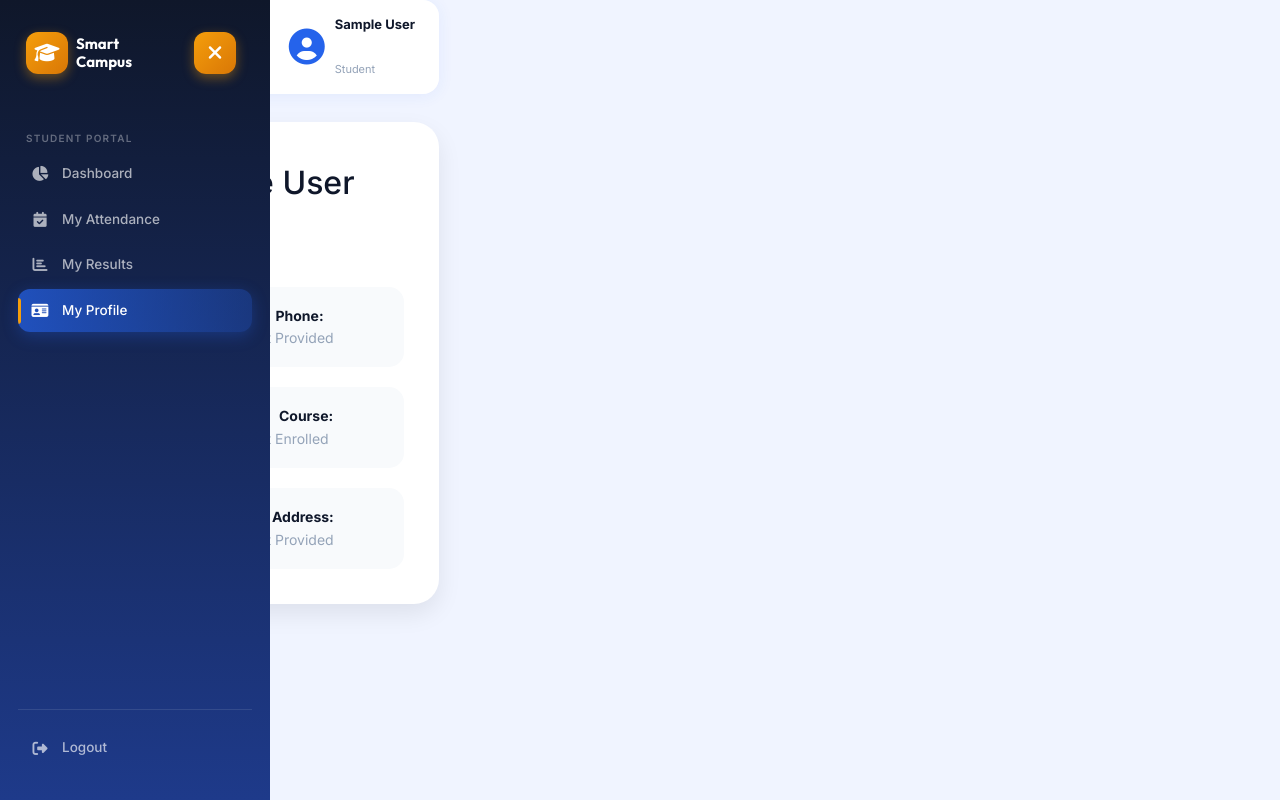
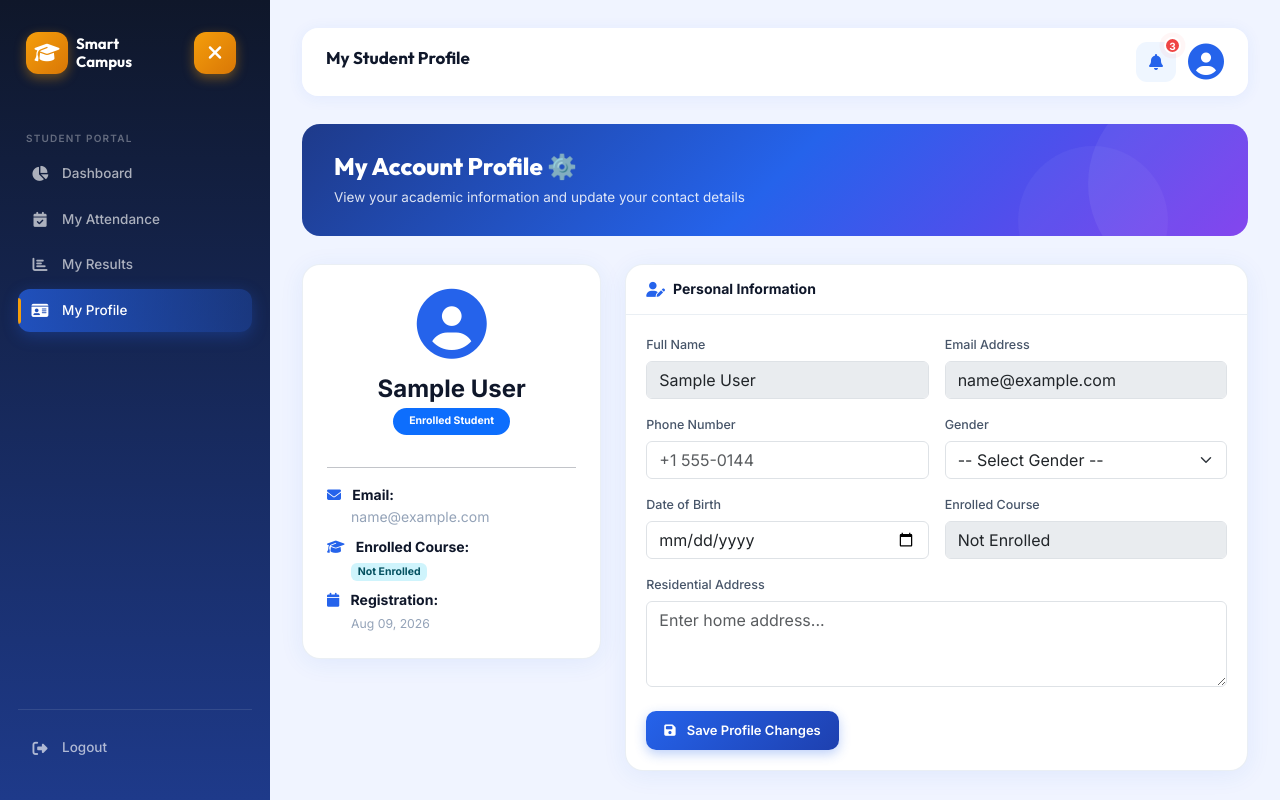
Before and after one commit to AditiG-art/crm_education, a PHP site: page /student/profile.php in a window 1280 px wide. Run offline with PHP 8.4, Linux system fonts and the light colour scheme; the visitor is signed in with stand-in values (Sample User, id 1); data that the repository does not hold is empty.

Commit message:
fix: Eliminate blank center gap and double offset in page layout by updating wrapper display and main container rules

```diff
--- a/assets/css/dashboard.css
+++ b/assets/css/dashboard.css
@@ -175,15 +175,16 @@ img { max-width: 100%; }
 /* ══════════════════════════════════════════════════
    MAIN CONTENT WRAPPER
 ══════════════════════════════════════════════════ */
-.main {
+.main, .main-content {
   margin-left: var(--sidebar-width);
+  width: calc(100% - var(--sidebar-width));
   min-height: 100vh;
   padding: 28px 32px;
   background: var(--body-bg);
   transition: var(--transition);
 }
 
-.wrapper { display: flex; min-height: 100vh; }
+.wrapper { display: block; width: 100%; min-height: 100vh; }
 
 /* ══════════════════════════════════════════════════
    TOPBAR
@@ -1039,7 +1040,7 @@ img { max-width: 100%; }
     --sidebar-width: 270px;
   }
 
-  .main {
+  .main, .main-content {
     margin-left: 0 !important;
     padding: 16px 14px !important;
     width: 100% !important;
--- a/student/profile.php
+++ b/student/profile.php
@@ -1,37 +1,21 @@
 <?php
-
 session_start();
-
 include "../config/db.php";
 
-
-if(!isset($_SESSION['user']) || $_SESSION['role']!="student")
-{
+if(!isset($_SESSION['user']) || $_SESSION['role'] != "student") {
     header("Location:../login.php");
     exit();
 }
 
-
-
 $email = $_SESSION['email'];
-
-
+$msg = "";
+$error = "";
 
 // Fetch Student Data
-
-$query = mysqli_query(
-$conn,
-"SELECT * FROM students WHERE email='$email'"
-);
-
-
-
+$query = mysqli_query($conn, "SELECT * FROM students WHERE email='".mysqli_real_escape_string($conn, $email)."'");
 $student = mysqli_fetch_assoc($query);
 
-
-
-if(!$student)
-{
+if(!$student) {
     $name_esc = mysqli_real_escape_string($conn, $_SESSION['user'] ?? 'Student');
     $email_esc = mysqli_real_escape_string($conn, $email);
     mysqli_query($conn, "INSERT INTO students (full_name, email, phone, gender, date_of_birth, course, address) VALUES ('$name_esc', '$email_esc', '', '', NULL, '', '')");
@@ -39,335 +23,129 @@ if(!$student)
     $student = mysqli_fetch_assoc($query);
 }
 
+// Handle Profile Update POST
+if($_SERVER['REQUEST_METHOD'] === 'POST' && isset($_POST['update_profile'])) {
+    $phone = trim($_POST['phone'] ?? '');
+    $gender = trim($_POST['gender'] ?? '');
+    $dob = !empty($_POST['date_of_birth']) ? $_POST['date_of_birth'] : NULL;
+    $address = trim($_POST['address'] ?? '');
 
+    $upd = $conn->prepare("UPDATE students SET phone = ?, gender = ?, date_of_birth = ?, address = ? WHERE email = ?");
+    $upd->bind_param("sssss", $phone, $gender, $dob, $address, $email);
+    if($upd->execute()) {
+        $msg = "Profile updated successfully!";
+        $student['phone'] = $phone;
+        $student['gender'] = $gender;
+        $student['date_of_birth'] = $dob;
+        $student['address'] = $address;
+    } else {
+        $error = "Failed to update profile. Please try again.";
+    }
+}
 ?>
+<!DOCTYPE html>
+<html lang="en">
+<head>
+<meta charset="UTF-8">
+<meta name="viewport" content="width=device-width, initial-scale=1.0">
+<title>My Profile | Student Portal</title>
+<link href="https://cdn.jsdelivr.net/npm/bootstrap@5.3.3/dist/css/bootstrap.min.css" rel="stylesheet">
+<link rel="stylesheet" href="https://cdnjs.cloudflare.com/ajax/libs/font-awesome/6.5.2/css/all.min.css">
+<link rel="stylesheet" href="../assets/css/dashboard.css?v=5.0">
+</head>
+<body>
+<?php include "../includes/sidebar.php"; ?>
+<div class="main">
+<?php $pageTitle = "My Student Profile"; include "../includes/topbar.php"; ?>
 
+<div class="page-header">
+    <h1>My Account Profile ⚙️</h1>
+    <p>View your academic information and update your contact details</p>
+</div>
 
-<!DOCTYPE html>
+<?php if(!empty($msg)): ?>
+    <div class="alert alert-success alert-dismissible fade show rounded-3 mb-4" role="alert">
+        <i class="fa-solid fa-circle-check me-2"></i> <?= htmlspecialchars($msg) ?>
+        <button type="button" class="btn-close" data-bs-dismiss="alert"></button>
+    </div>
+<?php endif; ?>
+<?php if(!empty($error)): ?>
+    <div class="alert alert-danger alert-dismissible fade show rounded-3 mb-4" role="alert">
+        <i class="fa-solid fa-circle-exclamation me-2"></i> <?= htmlspecialchars($error) ?>
+        <button type="button" class="btn-close" data-bs-dismiss="alert"></button>
+    </div>
+<?php endif; ?>
 
-<html>
+<div class="row g-4">
+    <!-- Left Summary Card -->
+    <div class="col-md-4">
+        <div class="crm-card text-center p-4">
+            <div class="mb-3">
+                <i class="fa-solid fa-circle-user fa-5x text-primary"></i>
+            </div>
+            <h4 class="mb-1 fw-bold"><?= htmlspecialchars($student['full_name']) ?></h4>
+            <span class="badge bg-primary px-3 py-2 rounded-pill mb-3">Enrolled Student</span>
+            <hr>
+            <div class="text-start">
+                <p class="mb-2"><strong><i class="fa-solid fa-envelope me-2 text-primary"></i> Email:</strong> <br><span class="text-muted ms-4"><?= htmlspecialchars($student['email']) ?></span></p>
+                <p class="mb-2"><strong><i class="fa-solid fa-graduation-cap me-2 text-primary"></i> Enrolled Course:</strong> <br><span class="badge bg-info-subtle text-info-emphasis ms-4"><?= htmlspecialchars($student['course'] ?: 'Not Enrolled') ?></span></p>
+                <p class="mb-0"><strong><i class="fa-solid fa-calendar me-2 text-primary"></i> Registration:</strong> <br><small class="text-muted ms-4"><?= isset($student['created_at']) ? date('M d, Y', strtotime($student['created_at'])) : 'Active' ?></small></p>
+            </div>
+        </div>
+    </div>
 
-<head>
-
-<title>My Profile | Student Panel</title>
-
-
-<link href="https://cdn.jsdelivr.net/npm/bootstrap@5.3.3/dist/css/bootstrap.min.css" rel="stylesheet">
-
-
-<link rel="stylesheet" href="https://cdnjs.cloudflare.com/ajax/libs/font-awesome/6.5.2/css/all.min.css">
-
-
-<link rel="stylesheet" href="../assets/css/dashboard.css?v=5.0">
-
-
-
-<style>
-
-
-.profile-card{
-
-background:white;
-
-padding:35px;
-
-border-radius:25px;
-
-box-shadow:0 10px 25px rgba(0,0,0,.08);
-
-}
-
-
-.profile-header{
-
-display:flex;
-
-align-items:center;
-
-gap:25px;
-
-margin-bottom:30px;
-
-}
-
-
-
-.profile-icon{
-
-height:100px;
-
-width:100px;
-
-border-radius:50%;
-
-background:linear-gradient(135deg,#2563eb,#7c3aed);
-
-display:flex;
-
-align-items:center;
-
-justify-content:center;
-
-color:white;
-
-font-size:45px;
-
-}
-
-
-
-.info-box{
-
-display:grid;
-
-grid-template-columns:repeat(2,1fr);
-
-gap:20px;
-
-}
-
-
-
-.info-item{
-
-background:#f8fafc;
-
-padding:18px;
-
-border-radius:15px;
-
-}
-
-
-.info-item i{
-
-color:#2563eb;
-
-margin-right:10px;
-
-}
-
-
-
-@media(max-width:700px){
-
-.info-box{
-
-grid-template-columns:1fr;
-
-}
-
-}
-
-
-</style>
-
-
-</head>
-
-
-<body>
-
-
-<div class="wrapper">
-
-
-<?php include "../includes/sidebar.php"; ?>
-
-
-
-<div class="main-content">
-
-
-
-<div class="topbar">
-
-
-<h3>
-My Profile
-</h3>
-
-
-
-<div class="profile">
-
-
-<i class="fa-solid fa-user-circle fa-2x"></i>
-
-
-<div>
-
-<strong>
-<?php echo $student['full_name']; ?>
-</strong>
-
-<br>
-
-<small>
-Student
-</small>
-
+    <!-- Right Profile Edit Form -->
+    <div class="col-md-8">
+        <div class="crm-card">
+            <div class="crm-card-header">
+                <h4><i class="fa-solid fa-user-pen"></i> Personal Information</h4>
+            </div>
+            <div class="crm-card-body">
+                <form action="profile.php" method="POST">
+                    <div class="row g-3">
+                        <div class="col-md-6">
+                            <label class="form-label fw-medium">Full Name</label>
+                            <input type="text" class="form-control" value="<?= htmlspecialchars($student['full_name']) ?>" disabled>
+                        </div>
+                        <div class="col-md-6">
+                            <label class="form-label fw-medium">Email Address</label>
+                            <input type="email" class="form-control" value="<?= htmlspecialchars($student['email']) ?>" disabled>
+                        </div>
+                        <div class="col-md-6">
+                            <label class="form-label fw-medium">Phone Number</label>
+                            <input type="text" name="phone" class="form-control" placeholder="+1 555-0144" value="<?= htmlspecialchars($student['phone'] ?? '') ?>">
+                        </div>
+                        <div class="col-md-6">
+                            <label class="form-label fw-medium">Gender</label>
+                            <select name="gender" class="form-select">
+                                <option value="" <?= empty($student['gender']) ? 'selected' : '' ?>>-- Select Gender --</option>
+                                <option value="Male" <?= ($student['gender'] ?? '') === 'Male' ? 'selected' : '' ?>>Male</option>
+                                <option value="Female" <?= ($student['gender'] ?? '') === 'Female' ? 'selected' : '' ?>>Female</option>
+                                <option value="Other" <?= ($student['gender'] ?? '') === 'Other' ? 'selected' : '' ?>>Other</option>
+                            </select>
+                        </div>
+                        <div class="col-md-6">
+                            <label class="form-label fw-medium">Date of Birth</label>
+                            <input type="date" name="date_of_birth" class="form-control" value="<?= htmlspecialchars($student['date_of_birth'] ?? '') ?>">
+                        </div>
+                        <div class="col-md-6">
+                            <label class="form-label fw-medium">Enrolled Course</label>
+                            <input type="text" class="form-control" value="<?= htmlspecialchars($student['course'] ?: 'Not Enrolled') ?>" disabled>
+                        </div>
+                        <div class="col-md-12">
+                            <label class="form-label fw-medium">Residential Address</label>
+                            <textarea name="address" class="form-control" rows="3" placeholder="Enter home address..."><?= htmlspecialchars($student['address'] ?? '') ?></textarea>
+                        </div>
+                    </div>
+                    <button type="submit" name="update_profile" class="btn-crm-primary mt-4">
+                        <i class="fa-solid fa-floppy-disk me-1"></i> Save Profile Changes
+                    </button>
+                </form>
+            </div>
+        </div>
+    </div>
+</div>
 
 </div>
-
-
-</div>
-
-
-</div>
-
-
-
-
-
-<div class="profile-card">
-
-
-<div class="profile-header">
-
-
-<div class="profile-icon">
-
-<i class="fa-solid fa-user"></i>
-
-</div>
-
-
-
-<div>
-
-<h2>
-
-<?php echo $student['full_name']; ?>
-
-</h2>
-
-
-<p>
-
-Student Profile
-
-</p>
-
-
-</div>
-
-
-</div>
-
-
-
-
-
-<div class="info-box">
-
-
-
-<div class="info-item">
-
-<i class="fa-solid fa-envelope"></i>
-
-<strong>Email:</strong>
-
-<br>
-
-<?php echo $student['email']; ?>
-
-</div>
-
-
-
-
-
-<div class="info-item">
-
-<i class="fa-solid fa-phone"></i>
-
-<strong>Phone:</strong>
-
-<br>
-
-<?php echo !empty($student['phone']) ? htmlspecialchars($student['phone']) : '<span class="text-muted">Not Provided</span>'; ?>
-
-</div>
-
-
-
-
-<div class="info-item">
-
-<i class="fa-solid fa-calendar"></i>
-
-<strong>Date of Birth:</strong>
-
-<br>
-
-<?php echo !empty($student['date_of_birth']) ? htmlspecialchars($student['date_of_birth']) : '<span class="text-muted">Not Provided</span>'; ?>
-
-</div>
-
-
-
-
-<div class="info-item">
-
-<i class="fa-solid fa-graduation-cap"></i>
-
-<strong>Course:</strong>
-
-<br>
-
-<?php echo !empty($student['course']) ? htmlspecialchars($student['course']) : '<span class="text-muted">Not Enrolled</span>'; ?>
-
-</div>
-
-
-
-
-
-<div class="info-item">
-
-<i class="fa-solid fa-venus-mars"></i>
-
-<strong>Gender:</strong>
-
-<br>
-
-<?php echo !empty($student['gender']) ? htmlspecialchars($student['gender']) : '<span class="text-muted">Not Provided</span>'; ?>
-
-</div>
-
-
-
-
-
-<div class="info-item">
-
-<i class="fa-solid fa-location-dot"></i>
-
-<strong>Address:</strong>
-
-<br>
-
-<?php echo !empty($student['address']) ? htmlspecialchars($student['address']) : '<span class="text-muted">Not Provided</span>'; ?>
-
-</div>
-
-
-
-</div>
-
-
-</div>
-
-
-
-</div>
-
-
-</div>
-
-
 </body>
-
 </html>
```
